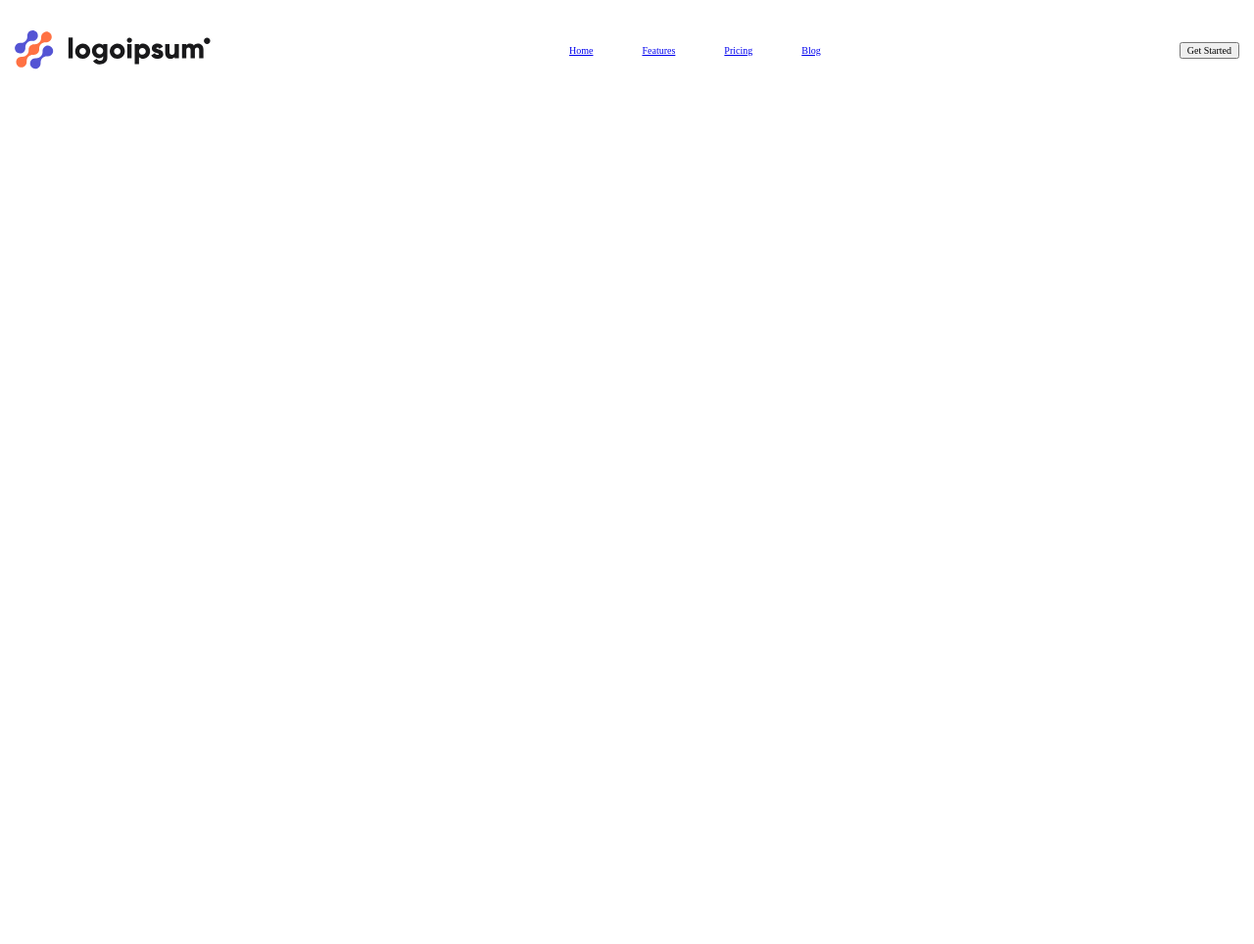
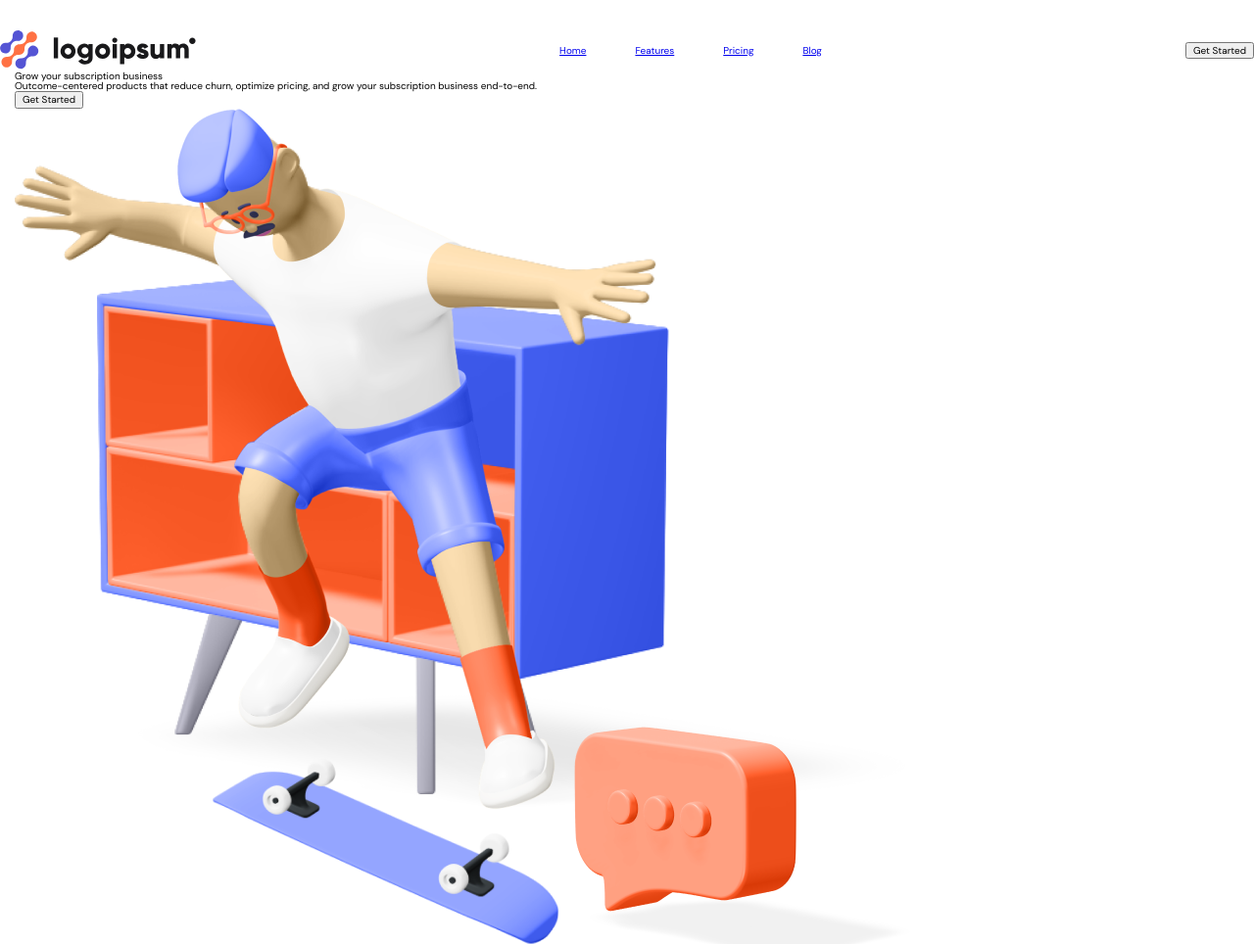
Before and after one commit to C2Tx420/SaaS-Landing, a plain HTML site: page index.html in a window 1280 px wide. Shown: the top 964 px of the page at 98% size. Before the commit the page ends 800 px from the top, so only its background shows below. Drawn offline with Linux system fonts and the light colour scheme.

Commit message:
update font, hero section

```diff
--- /dev/null
+++ b/css/fonts.css
@@ -0,0 +1,17 @@
+@font-face {
+    font-family: 'dmB';
+    src: url('../font/DMSans-Bold.woff2') format('woff2'),
+        url('../font/DMSans-Bold.woff') format('woff');
+    font-weight: bold;
+    font-style: normal;
+    font-display: swap;
+}
+
+@font-face {
+    font-family: 'dm';
+    src: url('../font/DMSans-Regular.woff2') format('woff2'),
+        url('../font/DMSans-Regular.woff') format('woff');
+    font-weight: normal;
+    font-style: normal;
+    font-display: swap;
+}
--- a/css/index.css
+++ b/css/index.css
@@ -471,7 +471,8 @@ template {
 
 html {
   font-size: 62.5%;
-  scroll-behavior: smooth; }
+  scroll-behavior: smooth;
+  font-family: 'dm'}
 
 body {
   width: 100%;
@@ -511,12 +512,12 @@ img {
   user-select: none;
   -webkit-user-drag: none; }
 
-main .header {
+.header {
   margin-top: 30px;
   display: flex;
   align-items: center;
   justify-content: space-between; }
-  main .header__nav ul {
+    .header__nav ul {
     display: flex;
     align-items: center;
     gap: 50px; }
--- /dev/null
+++ b/font/stylesheet.css
@@ -0,0 +1,17 @@
+@font-face {
+    font-family: 'DM Sans';
+    src: url('DMSans-Bold.woff2') format('woff2'),
+        url('DMSans-Bold.woff') format('woff');
+    font-weight: bold;
+    font-style: normal;
+    font-display: swap;
+}
+
+@font-face {
+    font-family: 'DM Sans';
+    src: url('DMSans-Regular.woff2') format('woff2'),
+        url('DMSans-Regular.woff') format('woff');
+    font-weight: normal;
+    font-style: normal;
+    font-display: swap;
+}
--- a/index.html
+++ b/index.html
@@ -7,11 +7,13 @@
     <title>SaaS Landing</title>
     <link rel="shortcut icon" href="./img/Icon 001.png" type="image/x-icon">
     <link rel="stylesheet" href="./css/index.css">
+    <link rel="stylesheet" href="./css/fonts.css">
 </head>
 <body>
-    <main class="container">
-        <header class="header">
-            <div class="header__logo"><img src="./img/Logo Color.svg" alt="Logo Color"></div>
+    <header class="header">
+        <div class="header__logo">
+            <img src="./img/Logo Color.svg" alt="Logo Color">
+        </div>
             <div class="header__nav">
                 <ul>
                     <li><a href="#">Home</a></li>
@@ -20,8 +22,19 @@
                     <li><a href="#">Blog</a></li>
                 </ul>
             </div>
-            <button class="header__btn btn">Get Started</button>
-        </header>
+        <button class="header__btn btn">Get Started</button>
+    </header>
+    <main class="container">
+        <section class="hero">
+            <div class="hero__content">
+                <h2 class="hero__content-title">
+                    Grow your subscription business
+                </h2>
+                <p class="hero__content-desc">Outcome-centered products that reduce churn, optimize pricing, and grow your subscription business end-to-end.</p>
+                <button class="hero__content-btn btn">Get Started</button>
+            </div>
+            <div class="hero__img"><img src="./img/hero.png" alt=""></div>
+        </section>
     </main>
 </body>
 </html>
```
Also changed, not shown: font/DMSans-Bold.woff (added), font/DMSans-Bold.woff2 (added), font/DMSans-Regular.woff (added), font/DMSans-Regular.woff2 (added), img/hero.png (renamed from img/Hero 3D.png).
